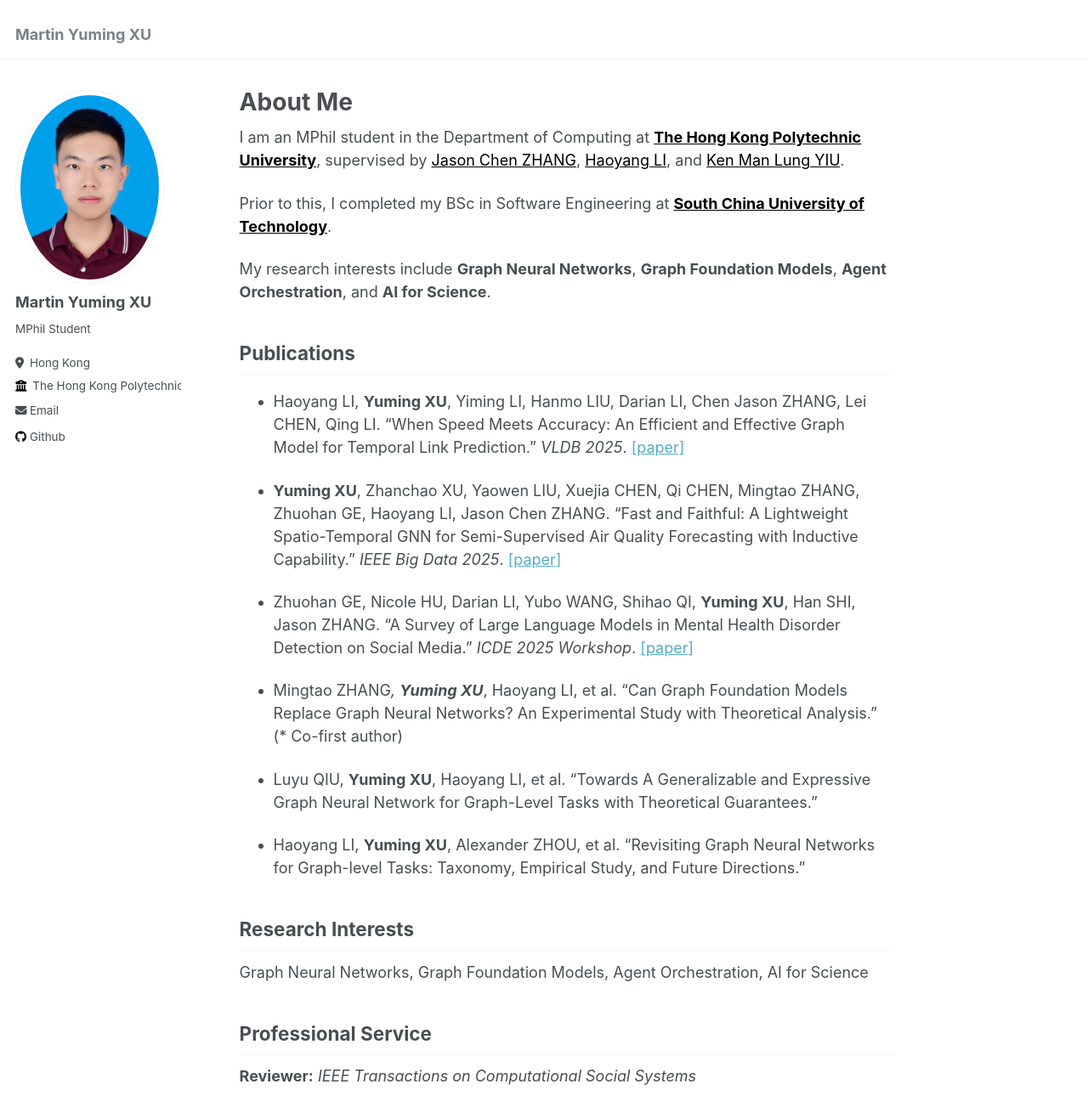
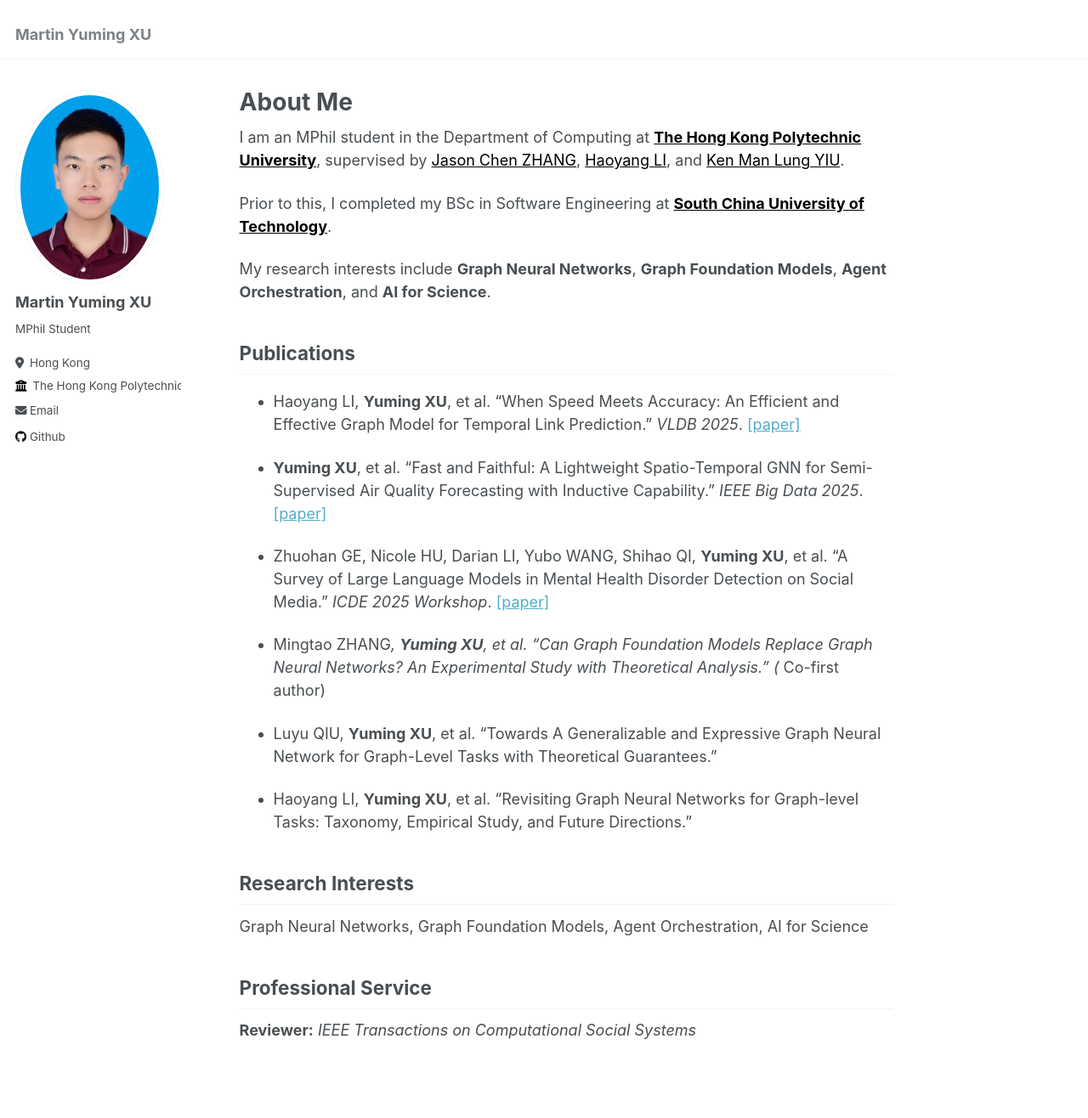
Before and after one commit to thebestFM/thebestFM.github.io, a Jekyll site: the page built from _pages/about.md, in a window 1280 px wide and 1400 px high. Shown: the top 1316 px of the window at 85% size. Built offline with Jekyll 4.4.1, drawn with Linux system fonts in a browser that asks for light colours.

Commit message:
"update"

```diff
--- a/_pages/about.md
+++ b/_pages/about.md
@@ -16,17 +16,17 @@ My research interests include **Graph Neural Networks**, **Graph Foundation Mode
 
 ## Publications
 
-* Haoyang LI, <strong>Yuming XU</strong>, Yiming LI, Hanmo LIU, Darian LI, Chen Jason ZHANG, Lei CHEN, Qing LI. "When Speed Meets Accuracy: An Efficient and Effective Graph Model for Temporal Link Prediction." <i>VLDB 2025</i>. [[paper]](https://www.vldb.org/pvldb/vol18/p3396-li.pdf)
+* Haoyang LI, <strong>Yuming XU</strong>, et al. "When Speed Meets Accuracy: An Efficient and Effective Graph Model for Temporal Link Prediction." <i>VLDB 2025</i>. [[paper]](https://www.vldb.org/pvldb/vol18/p3396-li.pdf)
 
-* <strong>Yuming XU</strong>, Zhanchao XU, Yaowen LIU, Xuejia CHEN, Qi CHEN, Mingtao ZHANG, Zhuohan GE, Haoyang LI, Jason Chen ZHANG. "Fast and Faithful: A Lightweight Spatio-Temporal GNN for Semi-Supervised Air Quality Forecasting with Inductive Capability." <i>IEEE Big Data 2025</i>. [[paper]](https://www.computer.org/csdl/video-library/video/2dOxDPCBqHm)
+* <strong>Yuming XU</strong>, et al. "Fast and Faithful: A Lightweight Spatio-Temporal GNN for Semi-Supervised Air Quality Forecasting with Inductive Capability." <i>IEEE Big Data 2025</i>. [[paper]](https://www.computer.org/csdl/video-library/video/2dOxDPCBqHm)
 
-* Zhuohan GE, Nicole HU, Darian LI, Yubo WANG, Shihao QI, <strong>Yuming XU</strong>, Han SHI, Jason ZHANG. "A Survey of Large Language Models in Mental Health Disorder Detection on Social Media." <i>ICDE 2025 Workshop</i>. [[paper]](https://arxiv.org/abs/2504.02800v2)
+* Zhuohan GE, Nicole HU, Darian LI, Yubo WANG, Shihao QI, <strong>Yuming XU</strong>, et al. "A Survey of Large Language Models in Mental Health Disorder Detection on Social Media." <i>ICDE 2025 Workshop</i>. [[paper]](https://arxiv.org/abs/2504.02800v2)
 
-* Mingtao ZHANG*, <strong>Yuming XU</strong>*, Haoyang LI, et al. "Can Graph Foundation Models Replace Graph Neural Networks? An Experimental Study with Theoretical Analysis." (* Co-first author)
+* Mingtao ZHANG*, <strong>Yuming XU</strong>, et al. "Can Graph Foundation Models Replace Graph Neural Networks? An Experimental Study with Theoretical Analysis." (* Co-first author)
 
-* Luyu QIU, <strong>Yuming XU</strong>, Haoyang LI, et al. "Towards A Generalizable and Expressive Graph Neural Network for Graph-Level Tasks with Theoretical Guarantees."
+* Luyu QIU, <strong>Yuming XU</strong>, et al. "Towards A Generalizable and Expressive Graph Neural Network for Graph-Level Tasks with Theoretical Guarantees."
 
-* Haoyang LI, <strong>Yuming XU</strong>, Alexander ZHOU, et al. "Revisiting Graph Neural Networks for Graph-level Tasks: Taxonomy, Empirical Study, and Future Directions."
+* Haoyang LI, <strong>Yuming XU</strong>, et al. "Revisiting Graph Neural Networks for Graph-level Tasks: Taxonomy, Empirical Study, and Future Directions."
 
 ## Research Interests
 
```
